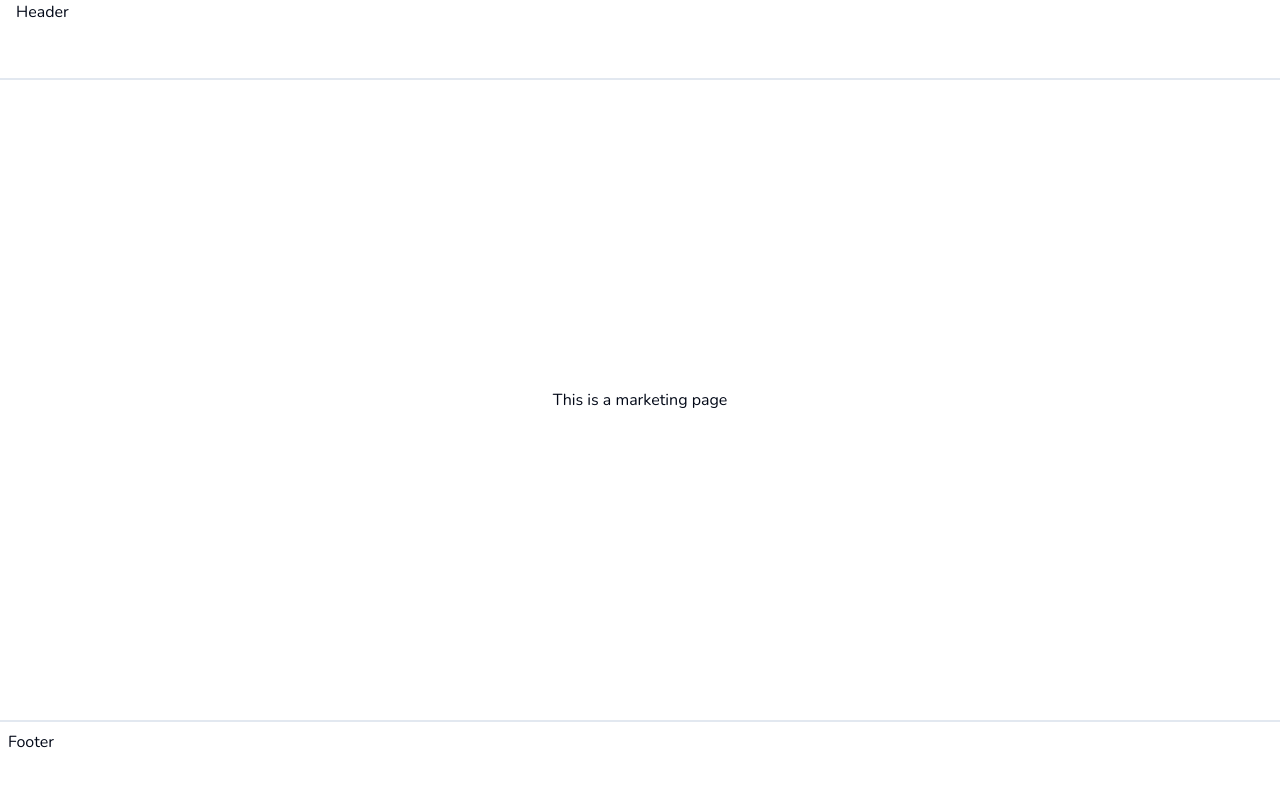
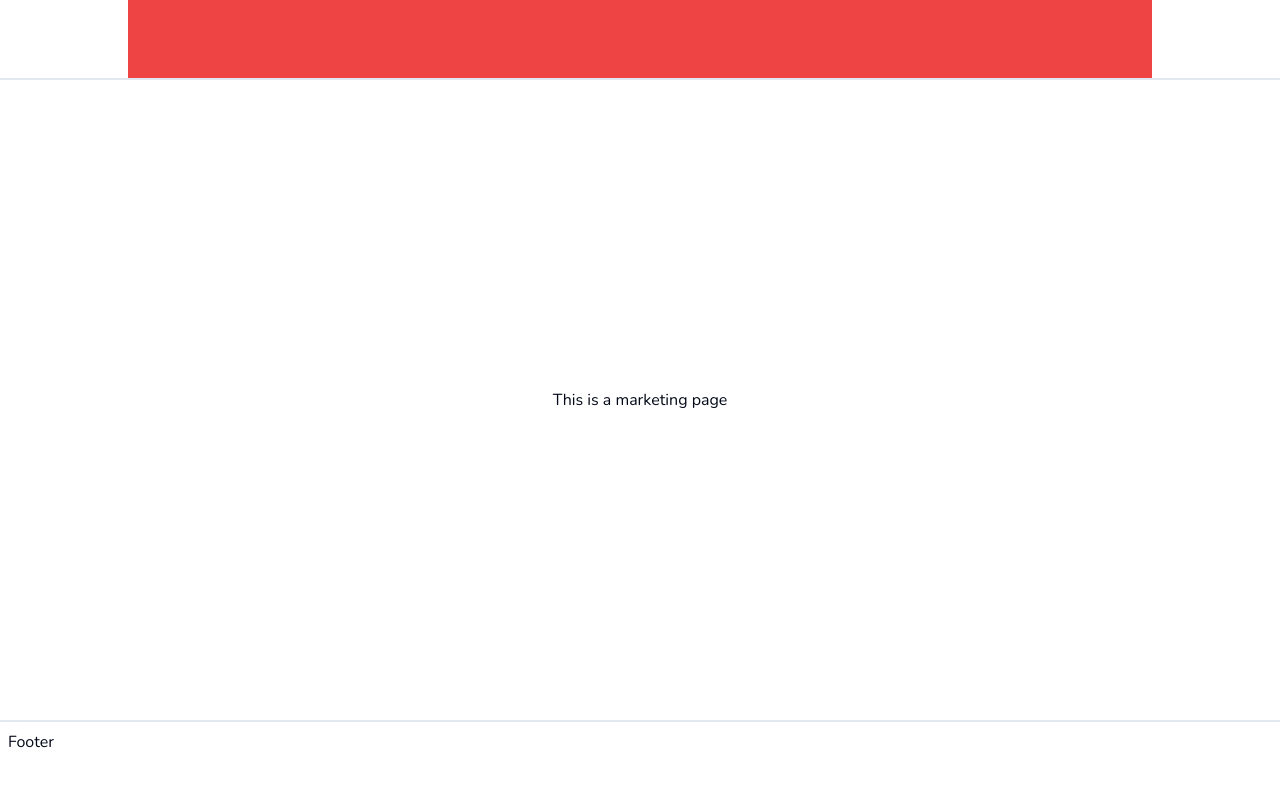
Before and after one commit to KenanRamazanov/Duolingo, a Next.js app: page / in a window 1280 px wide. Shown: the top 786 px of the page. Built offline with nearby package versions, Linux system fonts and the light colour scheme.

Commit message:
Editing header

```diff
--- a/app/(marketing)/header.tsx
+++ b/app/(marketing)/header.tsx
@@ -3,7 +3,10 @@ import React from 'react'
 const Header = () => {
   return (
     <header className='h-20 w-full border-b-2 border-slate-200 px-4'>
-        Header
+        <div className='lg:max-w-screen-lg mx-auto flex items-center justify-between h-full bg-red-500' >
+
+        </div>
+
     </header>
   )
 }
```
